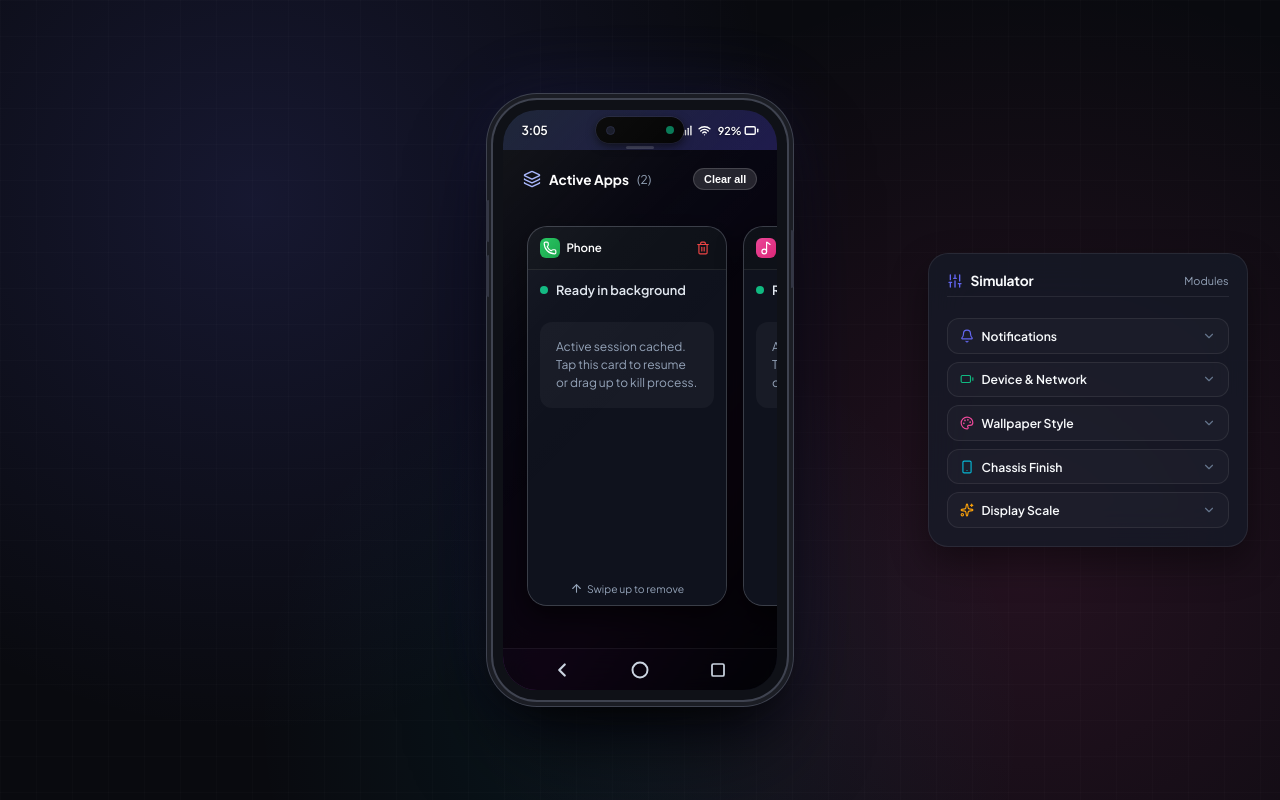
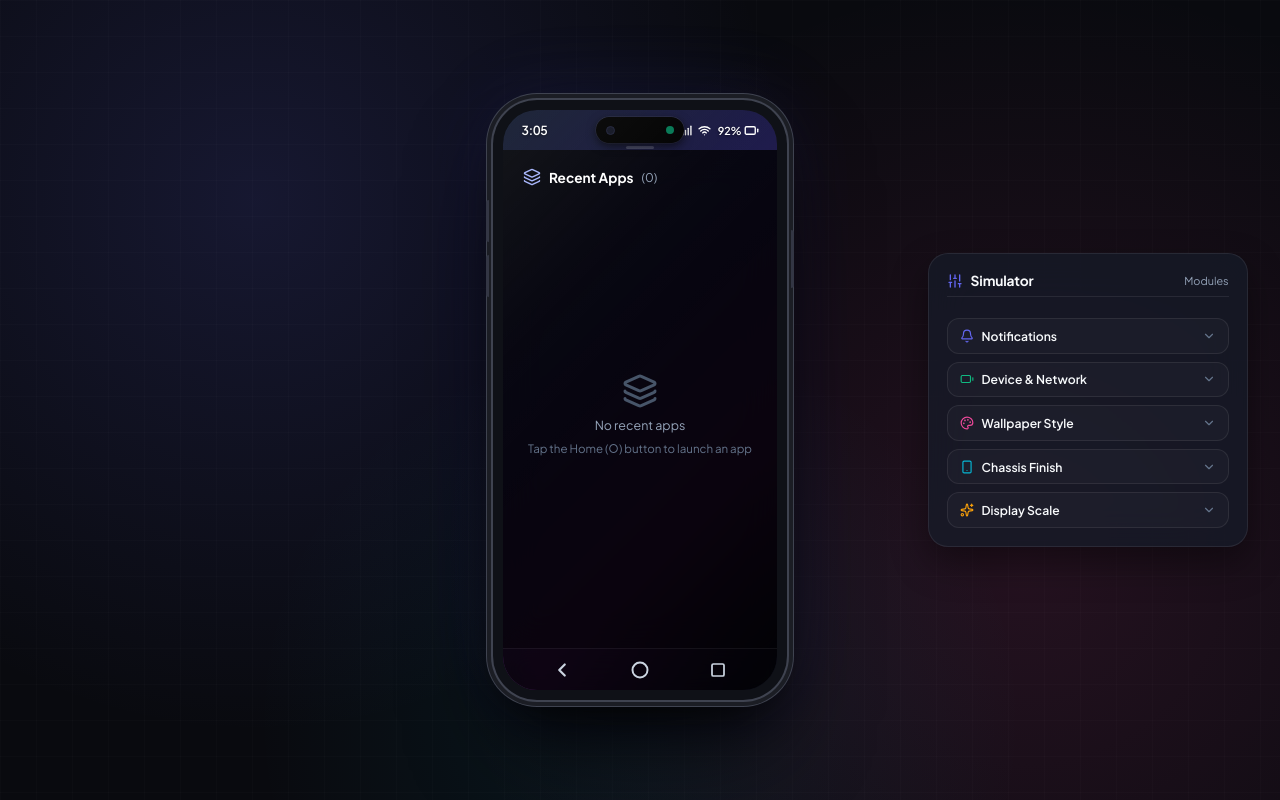
Before and after one commit to DummyGit07/lumen-demo, a React (Vite) app: page / in a window 1280 px wide. Both pictures are taken after a click on the button 718 px from the left and 669 px from the top of the page. Built offline with nearby package versions, Linux system fonts and the light colour scheme.

Commit message:
Fix app display/background app use

```diff
--- a/src/App.jsx
+++ b/src/App.jsx
@@ -51,7 +51,7 @@ export default function App() {
   // Mobile OS States
   const [mode, setMode] = useState('home'); // 'home' | 'app' | 'recents'
   const [activeAppId, setActiveAppId] = useState(null);
-  const [runningApps, setRunningApps] = useState(['phone', 'music']); // initially phone & music active in memory
+  const [runningApps, setRunningApps] = useState([]); // Zero default active apps on initial startup
   const [internalAppScreens, setInternalAppScreens] = useState({}); // e.g. { phone: 'dialpad', sms: 'list', gallery: 'grid' }
   const [activeNotification, setActiveNotification] = useState(null);
   const [currentWallpaper, setCurrentWallpaper] = useState(WALLPAPERS[0]);
@@ -77,9 +77,8 @@ export default function App() {
     playHapticSound('click');
     setActiveAppId(appId);
     setMode('app');
-    if (!runningApps.includes(appId)) {
-      setRunningApps((prev) => [...prev, appId]);
-    }
+    // Move newly opened app to the very front of runningApps (MRU order)
+    setRunningApps((prev) => [appId, ...prev.filter((id) => id !== appId)]);
     // Clear unread notification badge when opening the app, just like a real phone
     setApps((prev) =>
       prev.map((a) => (a.id === appId ? { ...a, badge: null } : a))
@@ -152,6 +151,10 @@ export default function App() {
     if (mode === 'recents') {
       setMode('home');
     } else {
+      // If currently inside an app, ensure it sits at index 0 (most recent)
+      if (activeAppId) {
+        setRunningApps((prev) => [activeAppId, ...prev.filter((id) => id !== activeAppId)]);
+      }
       setMode('recents');
     }
   };
@@ -355,6 +358,7 @@ export default function App() {
                       onSelectApp={(appId) => {
                         playHapticSound('click');
                         setActiveAppId(appId);
+                        setRunningApps((prev) => [appId, ...prev.filter((id) => id !== appId)]);
                         setMode('app');
                       }}
                       onRemoveApp={handleRemoveApp}
--- a/src/components/RecentsScreen.jsx
+++ b/src/components/RecentsScreen.jsx
@@ -24,6 +24,15 @@ export default function RecentsScreen({
   onRemoveApp,
   onClearAll
 }) {
+  const containerRef = React.useRef(null);
+
+  // Automatically scroll to the very start (the most recent app)
+  React.useEffect(() => {
+    if (containerRef.current) {
+      containerRef.current.scrollLeft = 0;
+    }
+  }, [runningApps]);
+
   const getAppMeta = (appId) => {
     return allApps.find((a) => a.id === appId) || {
       id: appId,
@@ -43,7 +52,7 @@ export default function RecentsScreen({
       <div className="recents-header">
         <div style={{ display: 'flex', alignItems: 'center', gap: '8px' }}>
           <Layers size={18} color="#a5b4fc" />
-          <span className="recents-title">Active Apps</span>
+          <span className="recents-title">Recent Apps</span>
           <span style={{ fontSize: '0.75rem', color: '#94a3b8' }}>
             ({runningApps.length})
           </span>
@@ -59,15 +68,15 @@ export default function RecentsScreen({
       {runningApps.length === 0 ? (
         <div className="recents-empty">
           <Layers size={36} color="#475569" />
-          <span>No recent apps open</span>
+          <span>No recent apps</span>
           <span style={{ fontSize: '0.72rem', color: '#64748b' }}>
             Tap the Home (○) button to launch an app
           </span>
         </div>
       ) : (
-        <div className="recents-cards-container">
+        <div className="recents-cards-container" ref={containerRef}>
           <AnimatePresence>
-            {runningApps.map((appId) => {
+            {runningApps.map((appId, index) => {
               const app = getAppMeta(appId);
               const IconComp = ICON_MAP[appId] || Layers;
 
@@ -124,6 +133,23 @@ export default function RecentsScreen({
                         )}
                       </div>
                       <span className="recents-card-name">{app.name}</span>
+                      {index === 0 && (
+                        <span
+                          style={{
+                            fontSize: '0.6rem',
+                            fontWeight: 700,
+                            padding: '1px 6px',
+                            borderRadius: '6px',
+                            background: 'rgba(99, 102, 241, 0.22)',
+                            color: '#818cf8',
+                            border: '1px solid rgba(99, 102, 241, 0.35)',
+                            textTransform: 'uppercase',
+                            letterSpacing: '0.04em'
+                          }}
+                        >
+                          Recent
+                        </span>
+                      )}
                       <button
                         onClick={(e) => {
                           e.stopPropagation();
--- a/src/index.css
+++ b/src/index.css
@@ -31,6 +31,32 @@
   padding: 0;
   -webkit-font-smoothing: antialiased;
   -moz-osx-font-smoothing: grayscale;
+  scrollbar-width: thin;
+  scrollbar-color: rgba(255, 255, 255, 0.22) rgba(0, 0, 0, 0.2);
+}
+
+/* Custom Sleek Dark Theme Scrollbars (no white default browser scrollers) */
+::-webkit-scrollbar {
+  width: 6px;
+  height: 6px;
+}
+
+::-webkit-scrollbar-track {
+  background: rgba(0, 0, 0, 0.2);
+}
+
+::-webkit-scrollbar-thumb {
+  background: rgba(255, 255, 255, 0.22);
+  border-radius: 999px;
+  border: 1px solid rgba(255, 255, 255, 0.05);
+}
+
+::-webkit-scrollbar-thumb:hover {
+  background: rgba(99, 102, 241, 0.55);
+}
+
+::-webkit-scrollbar-corner {
+  background: transparent;
 }
 
 html, body, #root {
@@ -184,11 +210,21 @@ html, body, #root {
 }
 
 .control-panel::-webkit-scrollbar {
-  width: 4px;
-}
+  width: 5px;
+}
+
+.control-panel::-webkit-scrollbar-track {
+  background: rgba(0, 0, 0, 0.25);
+  border-radius: 999px;
+}
+
 .control-panel::-webkit-scrollbar-thumb {
-  background: rgba(255, 255, 255, 0.15);
-  border-radius: 4px;
+  background: rgba(99, 102, 241, 0.45);
+  border-radius: 999px;
+}
+
+.control-panel::-webkit-scrollbar-thumb:hover {
+  background: rgba(99, 102, 241, 0.75);
 }
 
 .panel-section-title {
@@ -810,9 +846,17 @@ html, body, #root {
   flex: 1;
   display: flex;
   align-items: center;
-  gap: 1rem;
+  gap: 1.15rem;
   overflow-x: auto;
   padding: 0.75rem 1.5rem;
+  scroll-snap-type: x mandatory;
+  -webkit-overflow-scrolling: touch;
+  scrollbar-width: none; /* Hide scrollbar for authentic mobile feel */
+  -ms-overflow-style: none;
+}
+
+.recents-cards-container::-webkit-scrollbar {
+  display: none;
 }
 
 .recents-card-wrapper {
@@ -820,6 +864,7 @@ html, body, #root {
   width: 200px;
   height: 380px;
   cursor: grab;
+  scroll-snap-align: center;
 }
 
 .recents-card {
```
